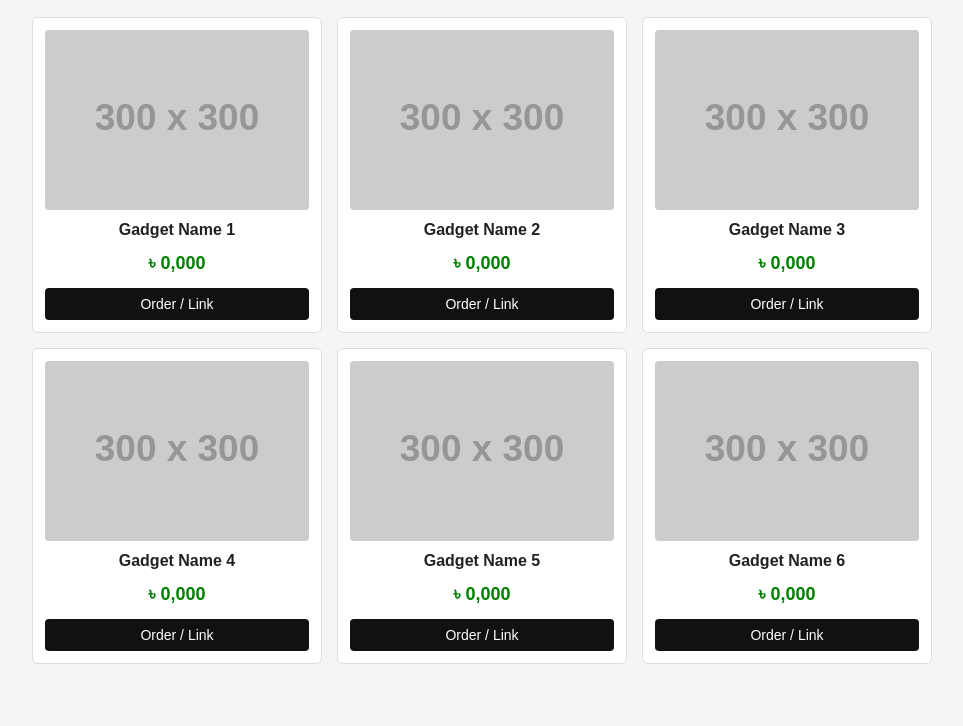
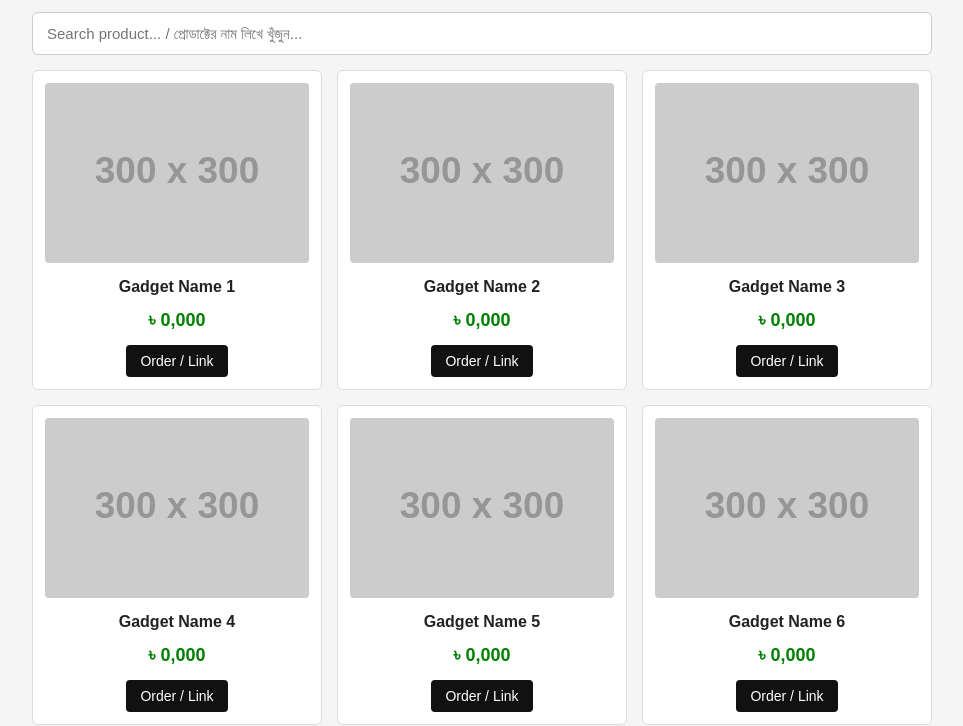
Before and after one commit to adibgallery/adib-gadget-gallery-2, a plain HTML site: page index.html in a window 1280 px wide. Shown: the part 113-839 px from the top of the page, without its empty margins (158-1121 px from the left). Before the commit the page ends 800 px from the top, so only its background shows below. Drawn offline with Linux system fonts and the light colour scheme; placeholder pictures from the web are drawn by us.

Commit message:
Implement product search functionality
Added a search box for product filtering and updated styles.

```diff
--- a/index.html
+++ b/index.html
@@ -20,7 +20,7 @@
       background: #111;
       color: #fff;
       padding: 20px 15px;
-      margin: 0 auto 20px;
+      margin: 0 auto 15px;
       max-width: 900px;
       border-radius: 6px;
     }
@@ -32,6 +32,22 @@
       margin: 0;
       font-size: 14px;
       color: #ddd;
+    }
+    .search-wrap {
+      max-width: 900px;
+      margin: 0 auto 15px;
+    }
+    .search-wrap input {
+      width: 100%;
+      padding: 12px 14px;
+      font-size: 15px;
+      border: 1px solid #ccc;
+      border-radius: 6px;
+      outline: none;
+      background: #fff;
+    }
+    .search-wrap input:focus {
+      border-color: #111;
     }
     .grid {
       display: grid;
@@ -95,6 +111,13 @@
     .link-btn:hover {
       background: #333;
     }
+    .no-result {
+      text-align: center;
+      color: #666;
+      margin: 30px auto;
+      font-size: 16px;
+      display: none;
+    }
   </style>
 </head>
 <body>
@@ -105,99 +128,140 @@
     <p>Product Price List</p>
   </header>
 
-  <div class="grid">
+  <!-- কাস্টমারের সার্চ বক্স / Customer Search Box -->
+  <div class="search-wrap">
+    <input type="text" id="searchInput" placeholder="Search product... / প্রোডাক্টের নাম লিখে খুঁজুন..." />
+  </div>
 
-    <!-- ==================== প্রোডাক্ট ১ / Product 1 ==================== -->
-    <div class="box">
-      <!-- ছবির লিংক বা ফাইলের নাম নিচের src="" এর ভেতরে দিন (Image URL or file name) -->
-      <img src="https://placehold.co/300x300?text=Product+1" alt="Product 1" />
+  <!-- প্রোডাক্ট কার্ডগুলো এখানে অটোমেটিক দেখাবে -->
+  <div class="grid" id="productGrid"></div>
+  <p class="no-result" id="noResult">কোনো প্রোডাক্ট পাওয়া যায়নি / No product found</p>
 
-      <!-- প্রোডাক্টের নাম নিচে লিখুন (Product Title) -->
-      <h2>Gadget Name 1</h2>
+  <script>
+    // =========================================================================
+    // নিচের তালিকায় ১ থেকে ৫০ পর্যন্ত প্রোডাক্টের তথ্য পরিবর্তন করুন:
+    // - name: প্রোডাক্টের নাম
+    // - price: প্রোডাক্টের দাম (৳ সহ)
+    // - img: ছবির ফাইলের নাম (যেমন "watch.jpg") অথবা ছবির লিংক
+    // - link: অর্ডার লিংক (যেমন "https://wa.me/8801XXXXXXXXX")
+    // সতর্কতা: শুধু "" (কোটেশন)-এর ভেতরের লেখা বদলাবেন, কমা বা ব্র্যাকেট মুছবেন না!
+    // =========================================================================
+    const products = [
+      /* 01 */ { name: "Gadget Name 1", price: "৳ 0,000", img: "https://placehold.co/300x300?text=Product+1", link: "#" },
+      /* 02 */ { name: "Gadget Name 2", price: "৳ 0,000", img: "https://placehold.co/300x300?text=Product+2", link: "#" },
+      /* 03 */ { name: "Gadget Name 3", price: "৳ 0,000", img: "https://placehold.co/300x300?text=Product+3", link: "#" },
+      /* 04 */ { name: "Gadget Name 4", price: "৳ 0,000", img: "https://placehold.co/300x300?text=Product+4", link: "#" },
+      /* 05 */ { name: "Gadget Name 5", price: "৳ 0,000", img: "https://placehold.co/300x300?text=Product+5", link: "#" },
+      /* 06 */ { name: "Gadget Name 6", price: "৳ 0,000", img: "https://placehold.co/300x300?text=Product+6", link: "#" },
+      /* 07 */ { name: "Gadget Name 7", price: "৳ 0,000", img: "https://placehold.co/300x300?text=Product+7", link: "#" },
+      /* 08 */ { name: "Gadget Name 8", price: "৳ 0,000", img: "https://placehold.co/300x300?text=Product+8", link: "#" },
+      /* 09 */ { name: "Gadget Name 9", price: "৳ 0,000", img: "https://placehold.co/300x300?text=Product+9", link: "#" },
+      /* 10 */ { name: "Gadget Name 10", price: "৳ 0,000", img: "https://placehold.co/300x300?text=Product+10", link: "#" },
+      /* 11 */ { name: "Gadget Name 11", price: "৳ 0,000", img: "https://placehold.co/300x300?text=Product+11", link: "#" },
+      /* 12 */ { name: "Gadget Name 12", price: "৳ 0,000", img: "https://placehold.co/300x300?text=Product+12", link: "#" },
+      /* 13 */ { name: "Gadget Name 13", price: "৳ 0,000", img: "https://placehold.co/300x300?text=Product+13", link: "#" },
+      /* 14 */ { name: "Gadget Name 14", price: "৳ 0,000", img: "https://placehold.co/300x300?text=Product+14", link: "#" },
+      /* 15 */ { name: "Gadget Name 15", price: "৳ 0,000", img: "https://placehold.co/300x300?text=Product+15", link: "#" },
+      /* 16 */ { name: "Gadget Name 16", price: "৳ 0,000", img: "https://placehold.co/300x300?text=Product+16", link: "#" },
+      /* 17 */ { name: "Gadget Name 17", price: "৳ 0,000", img: "https://placehold.co/300x300?text=Product+17", link: "#" },
+      /* 18 */ { name: "Gadget Name 18", price: "৳ 0,000", img: "https://placehold.co/300x300?text=Product+18", link: "#" },
+      /* 19 */ { name: "Gadget Name 19", price: "৳ 0,000", img: "https://placehold.co/300x300?text=Product+19", link: "#" },
+      /* 20 */ { name: "Gadget Name 20", price: "৳ 0,000", img: "https://placehold.co/300x300?text=Product+20", link: "#" },
+      /* 21 */ { name: "Gadget Name 21", price: "৳ 0,000", img: "https://placehold.co/300x300?text=Product+21", link: "#" },
+      /* 22 */ { name: "Gadget Name 22", price: "৳ 0,000", img: "https://placehold.co/300x300?text=Product+22", link: "#" },
+      /* 23 */ { name: "Gadget Name 23", price: "৳ 0,000", img: "https://placehold.co/300x300?text=Product+23", link: "#" },
+      /* 24 */ { name: "Gadget Name 24", price: "৳ 0,000", img: "https://placehold.co/300x300?text=Product+24", link: "#" },
+      /* 25 */ { name: "Gadget Name 25", price: "৳ 0,000", img: "https://placehold.co/300x300?text=Product+25", link: "#" },
+      /* 26 */ { name: "Gadget Name 26", price: "৳ 0,000", img: "https://placehold.co/300x300?text=Product+26", link: "#" },
+      /* 27 */ { name: "Gadget Name 27", price: "৳ 0,000", img: "https://placehold.co/300x300?text=Product+27", link: "#" },
+      /* 28 */ { name: "Gadget Name 28", price: "৳ 0,000", img: "https://placehold.co/300x300?text=Product+28", link: "#" },
+      /* 29 */ { name: "Gadget Name 29", price: "৳ 0,000", img: "https://placehold.co/300x300?text=Product+29", link: "#" },
+      /* 30 */ { name: "Gadget Name 30", price: "৳ 0,000", img: "https://placehold.co/300x300?text=Product+30", link: "#" },
+      /* 31 */ { name: "Gadget Name 31", price: "৳ 0,000", img: "https://placehold.co/300x300?text=Product+31", link: "#" },
+      /* 32 */ { name: "Gadget Name 32", price: "৳ 0,000", img: "https://placehold.co/300x300?text=Product+32", link: "#" },
+      /* 33 */ { name: "Gadget Name 33", price: "৳ 0,000", img: "https://placehold.co/300x300?text=Product+33", link: "#" },
+      /* 34 */ { name: "Gadget Name 34", price: "৳ 0,000", img: "https://placehold.co/300x300?text=Product+34", link: "#" },
+      /* 35 */ { name: "Gadget Name 35", price: "৳ 0,000", img: "https://placehold.co/300x300?text=Product+35", link: "#" },
+      /* 36 */ { name: "Gadget Name 36", price: "৳ 0,000", img: "https://placehold.co/300x300?text=Product+36", link: "#" },
+      /* 37 */ { name: "Gadget Name 37", price: "৳ 0,000", img: "https://placehold.co/300x300?text=Product+37", link: "#" },
+      /* 38 */ { name: "Gadget Name 38", price: "৳ 0,000", img: "https://placehold.co/300x300?text=Product+38", link: "#" },
+      /* 39 */ { name: "Gadget Name 39", price: "৳ 0,000", img: "https://placehold.co/300x300?text=Product+39", link: "#" },
+      /* 40 */ { name: "Gadget Name 40", price: "৳ 0,000", img: "https://placehold.co/300x300?text=Product+40", link: "#" },
+      /* 41 */ { name: "Gadget Name 41", price: "৳ 0,000", img: "https://placehold.co/300x300?text=Product+41", link: "#" },
+      /* 42 */ { name: "Gadget Name 42", price: "৳ 0,000", img: "https://placehold.co/300x300?text=Product+42", link: "#" },
+      /* 43 */ { name: "Gadget Name 43", price: "৳ 0,000", img: "https://placehold.co/300x300?text=Product+43", link: "#" },
+      /* 44 */ { name: "Gadget Name 44", price: "৳ 0,000", img: "https://placehold.co/300x300?text=Product+44", link: "#" },
+      /* 45 */ { name: "Gadget Name 45", price: "৳ 0,000", img: "https://placehold.co/300x300?text=Product+45", link: "#" },
+      /* 46 */ { name: "Gadget Name 46", price: "৳ 0,000", img: "https://placehold.co/300x300?text=Product+46", link: "#" },
+      /* 47 */ { name: "Gadget Name 47", price: "৳ 0,000", img: "https://placehold.co/300x300?text=Product+47", link: "#" },
+      /* 48 */ { name: "Gadget Name 48", price: "৳ 0,000", img: "https://placehold.co/300x300?text=Product+48", link: "#" },
+      /* 49 */ { name: "Gadget Name 49", price: "৳ 0,000", img: "https://placehold.co/300x300?text=Product+49", link: "#" },
+      /* 50 */ { name: "Gadget Name 50", price: "৳ 0,000", img: "https://placehold.co/300x300?text=Product+50", link: "#" }
+    ];
 
-      <!-- দাম নিচে লিখুন (Price in BDT) -->
-      <p class="price">৳ 0,000</p>
+    const grid = document.getElementById("productGrid");
+    const noResult = document.getElementById("noResult");
+    const searchInput = document.getElementById("searchInput");
 
-      <!-- কাস্টমার যে লিংকে যাবে সেটি নিচের href="" এর ভেতরে দিন (Order / Contact Link) -->
-      <a href="#" class="link-btn">Order / Link</a>
-    </div>
+    function renderProducts(list) {
+      grid.innerHTML = "";
+      if (list.length === 0) {
+        noResult.style.display = "block";
+        return;
+      }
+      noResult.style.display = "none";
 
-    <!-- ==================== প্রোডাক্ট ২ / Product 2 ==================== -->
-    <div class="box">
-      <!-- ছবির লিংক বা ফাইলের নাম নিচের src="" এর ভেতরে দিন (Image URL or file name) -->
-      <img src="https://placehold.co/300x300?text=Product+2" alt="Product 2" />
+      list.forEach(function (item) {
+        const box = document.createElement("div");
+        box.className = "box";
 
-      <!-- প্রোডাক্টের নাম নিচে লিখুন (Product Title) -->
-      <h2>Gadget Name 2</h2>
+        const topWrap = document.createElement("div");
 
-      <!-- দাম নিচে লিখুন (Price in BDT) -->
-      <p class="price">৳ 0,000</p>
+        const img = document.createElement("img");
+        img.src = item.img;
+        img.alt = item.name;
+        img.loading = "lazy";
 
-      <!-- কাস্টমার যে লিংকে যাবে সেটি নিচের href="" এর ভেতরে দিন (Order / Contact Link) -->
-      <a href="#" class="link-btn">Order / Link</a>
-    </div>
+        const title = document.createElement("h2");
+        title.textContent = item.name;
 
-    <!-- ==================== প্রোডাক্ট ৩ / Product 3 ==================== -->
-    <div class="box">
-      <!-- ছবির লিংক বা ফাইলের নাম নিচের src="" এর ভেতরে দিন (Image URL or file name) -->
-      <img src="https://placehold.co/300x300?text=Product+3" alt="Product 3" />
+        topWrap.appendChild(img);
+        topWrap.appendChild(title);
 
-      <!-- প্রোডাক্টের নাম নিচে লিখুন (Product Title) -->
-      <h2>Gadget Name 3</h2>
+        const bottomWrap = document.createElement("div");
 
-      <!-- দাম নিচে লিখুন (Price in BDT) -->
-      <p class="price">৳ 0,000</p>
+        const price = document.createElement("p");
+        price.className = "price";
+        price.textContent = item.price;
 
-      <!-- কাস্টমার যে লিংকে যাবে সেটি নিচের href="" এর ভেতরে দিন (Order / Contact Link) -->
-      <a href="#" class="link-btn">Order / Link</a>
-    </div>
+        const btn = document.createElement("a");
+        btn.className = "link-btn";
+        btn.href = item.link || "#";
+        btn.textContent = "Order / Link";
+        if (item.link && item.link !== "#") {
+          btn.target = "_blank";
+          btn.rel = "noopener noreferrer";
+        }
 
-    <!-- ==================== প্রোডাক্ট ৪ / Product 4 ==================== -->
-    <div class="box">
-      <!-- ছবির লিংক বা ফাইলের নাম নিচের src="" এর ভেতরে দিন (Image URL or file name) -->
-      <img src="https://placehold.co/300x300?text=Product+4" alt="Product 4" />
+        bottomWrap.appendChild(price);
+        bottomWrap.appendChild(btn);
 
-      <!-- প্রোডাক্টের নাম নিচে লিখুন (Product Title) -->
-      <h2>Gadget Name 4</h2>
+        box.appendChild(topWrap);
+        box.appendChild(bottomWrap);
+        grid.appendChild(box);
+      });
+    }
 
-      <!-- দাম নিচে লিখুন (Price in BDT) -->
-      <p class="price">৳ 0,000</p>
+    searchInput.addEventListener("input", function () {
+      const query = searchInput.value.trim().toLowerCase();
+      const filtered = products.filter(function (item) {
+        return item.name.toLowerCase().includes(query);
+      });
+      renderProducts(filtered);
+    });
 
-      <!-- কাস্টমার যে লিংকে যাবে সেটি নিচের href="" এর ভেতরে দিন (Order / Contact Link) -->
-      <a href="#" class="link-btn">Order / Link</a>
-    </div>
-
-    <!-- ==================== প্রোডাক্ট ৫ / Product 5 ==================== -->
-    <div class="box">
-      <!-- ছবির লিংক বা ফাইলের নাম নিচের src="" এর ভেতরে দিন (Image URL or file name) -->
-      <img src="https://placehold.co/300x300?text=Product+5" alt="Product 5" />
-
-      <!-- প্রোডাক্টের নাম নিচে লিখুন (Product Title) -->
-      <h2>Gadget Name 5</h2>
-
-      <!-- দাম নিচে লিখুন (Price in BDT) -->
-      <p class="price">৳ 0,000</p>
-
-      <!-- কাস্টমার যে লিংকে যাবে সেটি নিচের href="" এর ভেতরে দিন (Order / Contact Link) -->
-      <a href="#" class="link-btn">Order / Link</a>
-    </div>
-
-    <!-- ==================== প্রোডাক্ট ৬ / Product 6 ==================== -->
-    <div class="box">
-      <!-- ছবির লিংক বা ফাইলের নাম নিচের src="" এর ভেতরে দিন (Image URL or file name) -->
-      <img src="https://placehold.co/300x300?text=Product+6" alt="Product 6" />
-
-      <!-- প্রোডাক্টের নাম নিচে লিখুন (Product Title) -->
-      <h2>Gadget Name 6</h2>
-
-      <!-- দাম নিচে লিখুন (Price in BDT) -->
-      <p class="price">৳ 0,000</p>
-
-      <!-- কাস্টমার যে লিংকে যাবে সেটি নিচের href="" এর ভেতরে দিন (Order / Contact Link) -->
-      <a href="#" class="link-btn">Order / Link</a>
-    </div>
-
-  </div>
+    renderProducts(products);
+  </script>
 
 </body>
 </html>
```
